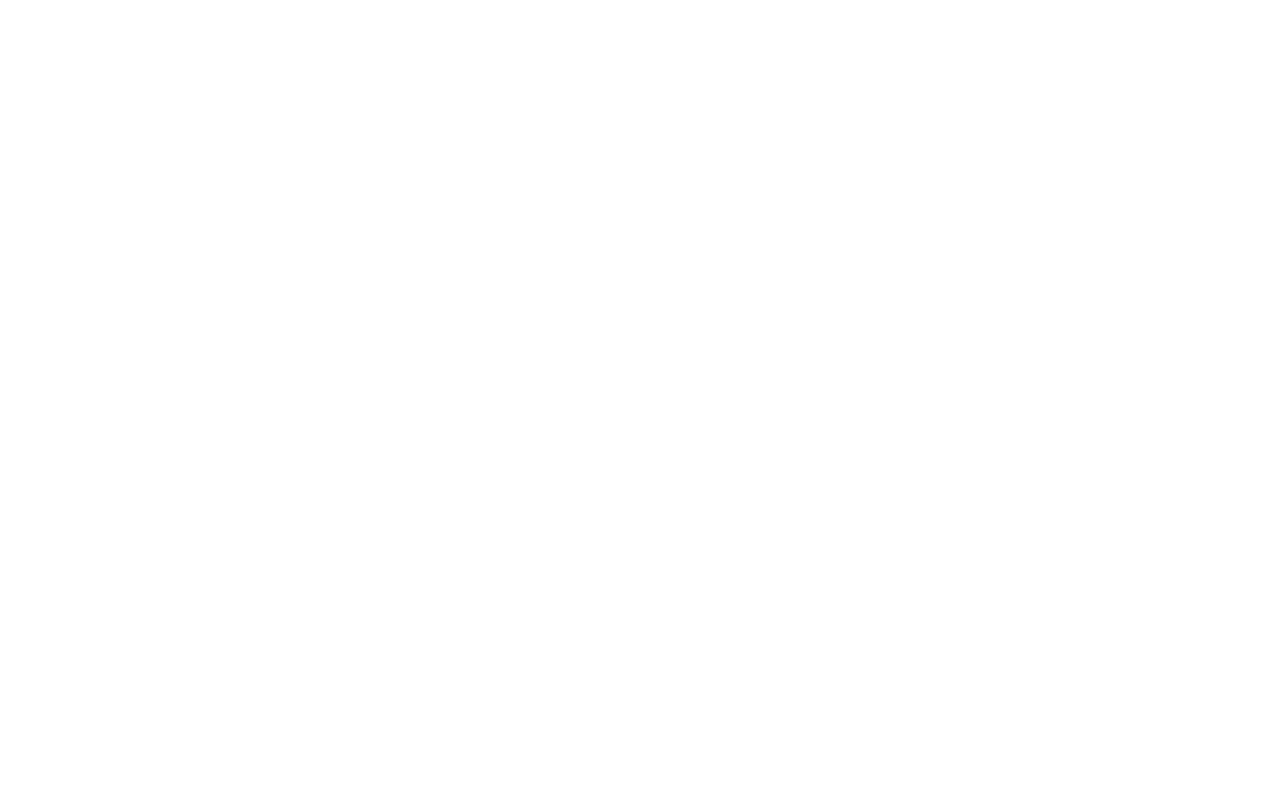
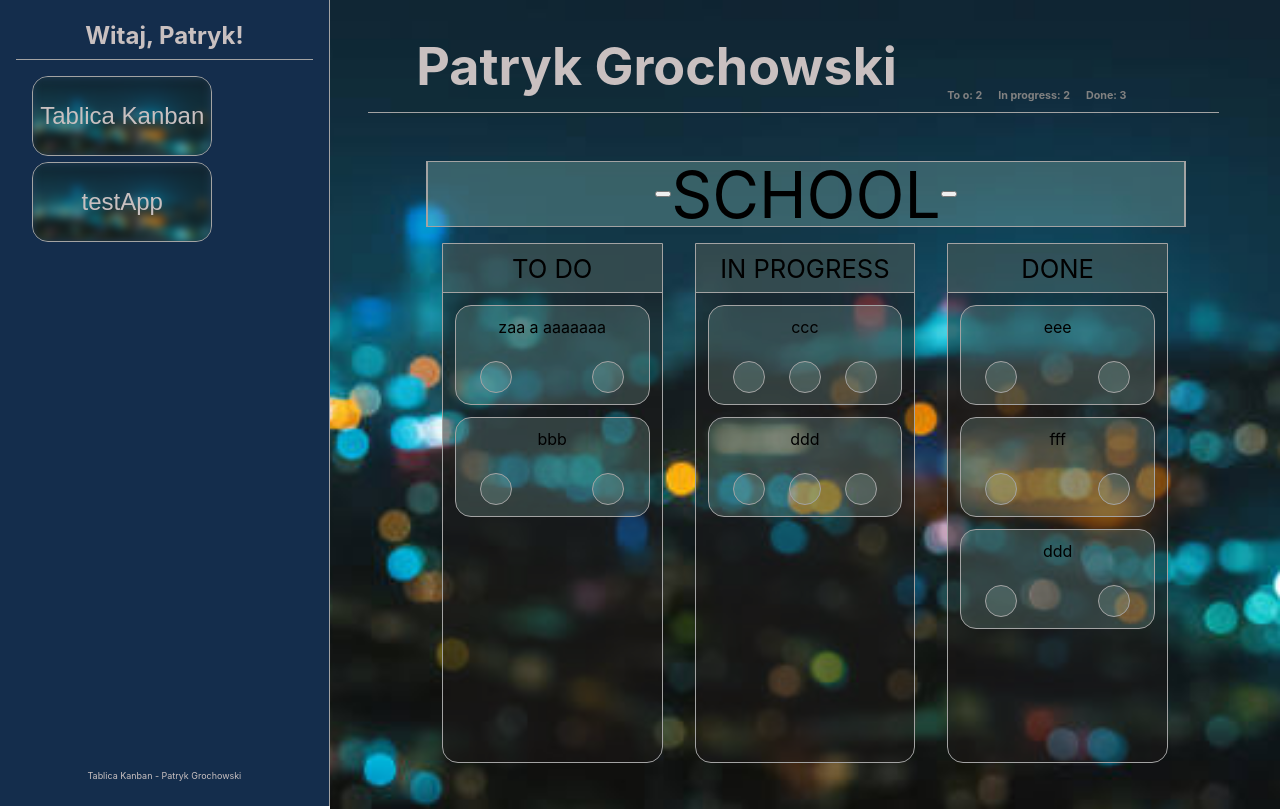
Before and after one commit to grochowp/planner, a React (Create React App) app in the folder client/: page /kanban in a window 1280 px wide. Before the commit this address had no page. Built offline with nearby package versions, Linux system fonts and the light colour scheme; the HTML template or start-up script is replaced by a standard one.

Commit message:
add delete and move tasks

```diff
--- a/client/src/App.js
+++ b/client/src/App.js
@@ -5,6 +5,7 @@
 import { Login } from "./Routes/Login";
 import { BrowserRouter as Router, Route, Routes } from "react-router-dom";
 import { TestApp } from "./Routes/TestApp";
+import { act } from "react-dom/test-utils";
 
 const usersTemp = [
   {
@@ -17,12 +18,14 @@
     picture: "aaa",
     tasks: [
       {
+        taskID: 0,
         task: "school",
         ToDo: ["zaa a aaaaaaa", "bbb"],
         InProgress: ["ccc", "ddd"],
         Done: ["eee", "fff", "ddd"],
       },
       {
+        taskID: 1,
         task: "work",
         ToDo: ["kill yourself", "bbb"],
         InProgress: ["masturbate", "ddd"],
@@ -55,7 +58,7 @@
 ];
 
 function App() {
-  const [activeUser, setActiveUser] = useState("");
+  const [activeUser, setActiveUser] = useState(usersTemp[0]);
 
   return (
     <Router>
@@ -66,7 +69,12 @@
             <Routes>
               <Route
                 path="/kanban"
-                element={<KanbanTree activeUser={activeUser} />}
+                element={
+                  <KanbanTree
+                    activeUser={activeUser}
+                    onSetActiveUser={setActiveUser}
+                  />
+                }
               />
               <Route path="/test" element={<TestApp />} />
             </Routes>
@@ -75,13 +83,7 @@
           <Routes>
             <Route
               path="/"
-              element={
-                <Login
-                  users={usersTemp}
-                  onSetUser={setActiveUser}
-                  onSetActiveUser={setActiveUser}
-                />
-              }
+              element={<Login users={usersTemp} onSetUser={setActiveUser} />}
             />
           </Routes>
         )}
--- a/client/src/Routes/KanbanTree.js
+++ b/client/src/Routes/KanbanTree.js
@@ -2,7 +2,7 @@
 import { UserCard } from "../View/UserCard";
 import { TasksList } from "../TasksList";
 
-export function KanbanTree({ activeUser, usersTemp }) {
+export function KanbanTree({ activeUser, onSetActiveUser }) {
   const [currentTask, setCurrentTask] = useState(activeUser.tasks[0]);
   const [userData, setUserData] = useState(activeUser);
 
@@ -15,9 +15,9 @@
       />
       <TasksList
         activeUser={activeUser}
+        onSetActiveUser={onSetActiveUser}
         currentTask={currentTask}
         setCurrentTask={setCurrentTask}
-        tasks={userData.tasks}
       />
     </div>
   );
--- a/client/src/Task.js
+++ b/client/src/Task.js
@@ -1,13 +1,29 @@
 import React from "react";
 import Button from "./reusableComponents/Button";
 
-export const Task = ({ task, tasks, setTasks, listType }) => {
+export const Task = ({ task, tasks, setTasks, listType, onSetActiveUser }) => {
   const moveTask = (fromList, toList, task) => {
     const updatedTasks = {
       ...tasks,
       [fromList]: tasks[fromList].filter((t) => t !== task),
       [toList]: [...tasks[toList], task],
     };
+    setTasks(updatedTasks);
+    onSetActiveUser((prevActiveUser) => ({
+      ...prevActiveUser,
+      tasks: prevActiveUser.tasks.map((task) =>
+        task.taskID === updatedTasks.taskID
+          ? { ...task, ...updatedTasks }
+          : task
+      ),
+    }));
+  };
+
+  const handleDeleteTask = () => {
+    const updatedTasks = { ...tasks };
+
+    updatedTasks[listType] = updatedTasks[listType].filter((t) => t !== task);
+
     setTasks(updatedTasks);
   };
 
@@ -22,7 +38,6 @@
       moveTask("Done", "InProgress", task);
     }
   };
-  const handleTrash = () => {};
 
   return (
     <div className="tasks-list-task-container">
@@ -35,7 +50,7 @@
             </Button>
           )}
           <Button styles="none">
-            <i className="gg-trash" onClick={handleTrash}></i>
+            <i className="gg-trash" onClick={handleDeleteTask}></i>
           </Button>
           {(listType === "InProgress" || listType === "ToDo") && (
             <Button styles="none" onClick={() => handleMove("right")}>
--- a/client/src/TasksList.js
+++ b/client/src/TasksList.js
@@ -1,7 +1,12 @@
 import React from "react";
 import { Task } from "./Task";
 
-export const TasksList = ({ activeUser, currentTask, setCurrentTask }) => {
+export const TasksList = ({
+  activeUser,
+  onSetActiveUser,
+  currentTask,
+  setCurrentTask,
+}) => {
   const handleTaskButtonClick = (selectedTask) => {
     setCurrentTask(selectedTask);
   };
@@ -30,6 +35,7 @@
                   key={index}
                   task={el}
                   tasks={currentTask}
+                  onSetActiveUser={onSetActiveUser}
                   setTasks={setCurrentTask}
                   listType={"ToDo"}
                 />
@@ -38,7 +44,7 @@
         </div>
 
         <div className="tasks-list-progress">
-          <div className="tasks-list-name">TO DO</div>
+          <div className="tasks-list-name">IN PROGRESS</div>
           <div className="tasks-list-overflow">
             {currentTask &&
               currentTask["InProgress"].map((el, index) => (
@@ -46,6 +52,7 @@
                   key={index}
                   task={el}
                   tasks={currentTask}
+                  onSetActiveUser={onSetActiveUser}
                   setTasks={setCurrentTask}
                   listType={"InProgress"}
                 />
@@ -54,7 +61,7 @@
         </div>
 
         <div className="tasks-list-progress">
-          <div className="tasks-list-name">TO DO</div>
+          <div className="tasks-list-name">DONE</div>
           <div className="tasks-list-overflow">
             {currentTask &&
               currentTask["Done"].map((el, index) => (
@@ -62,6 +69,7 @@
                   key={index}
                   task={el}
                   tasks={currentTask}
+                  onSetActiveUser={onSetActiveUser}
                   setTasks={setCurrentTask}
                   listType={"Done"}
                 />
--- a/client/src/index.scss
+++ b/client/src/index.scss
@@ -16,7 +16,7 @@
     monospace;
 }
 $picture-path: "/pictures/kanban.jpg";
-$picture2-path: "/pictures/tlo.jpg";
+$picture2-path: "../pictures/tlo.jpg";
 
 $primary-main: #ececec;
 $primary-second: #9fd3c7;
```
